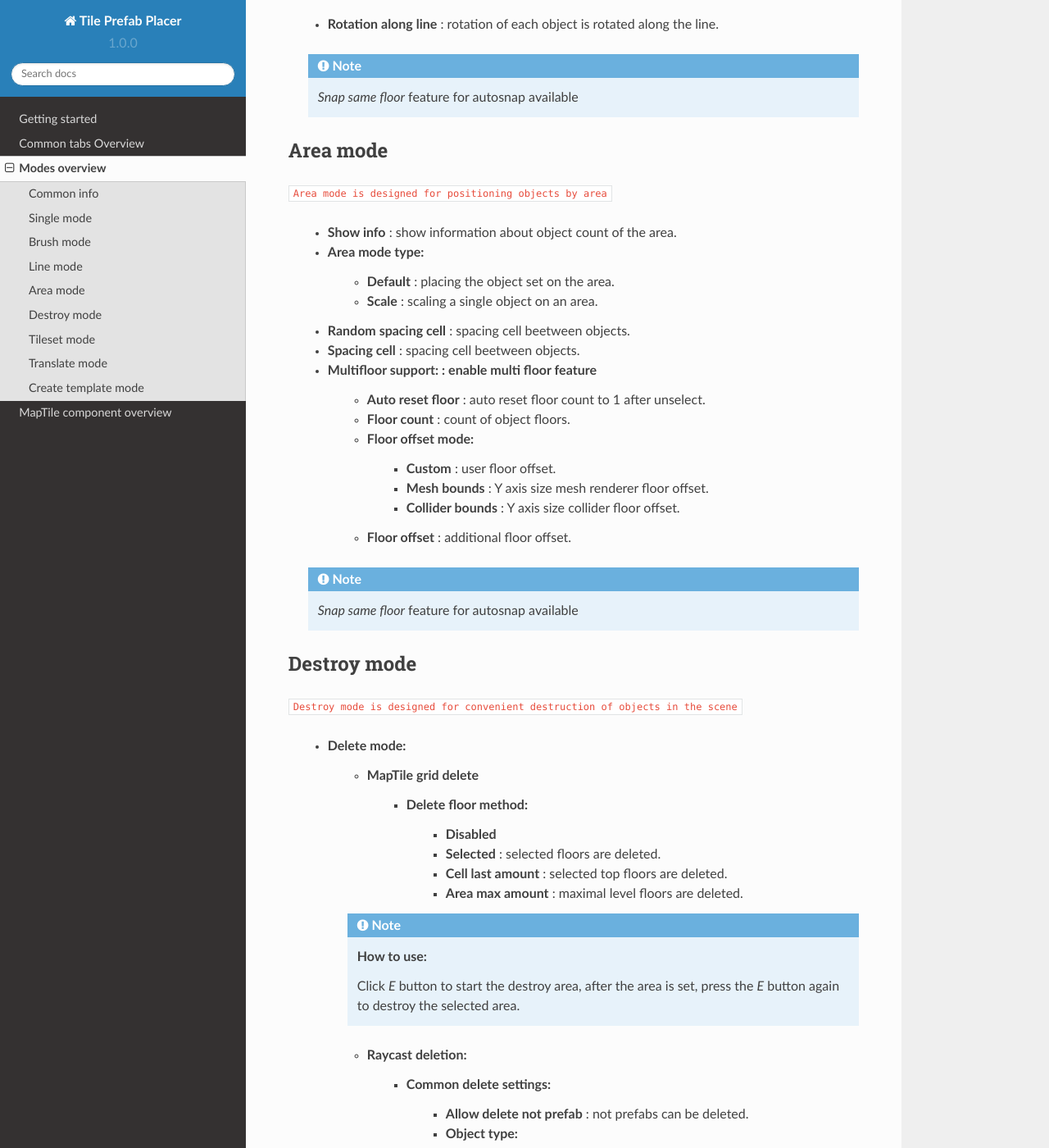
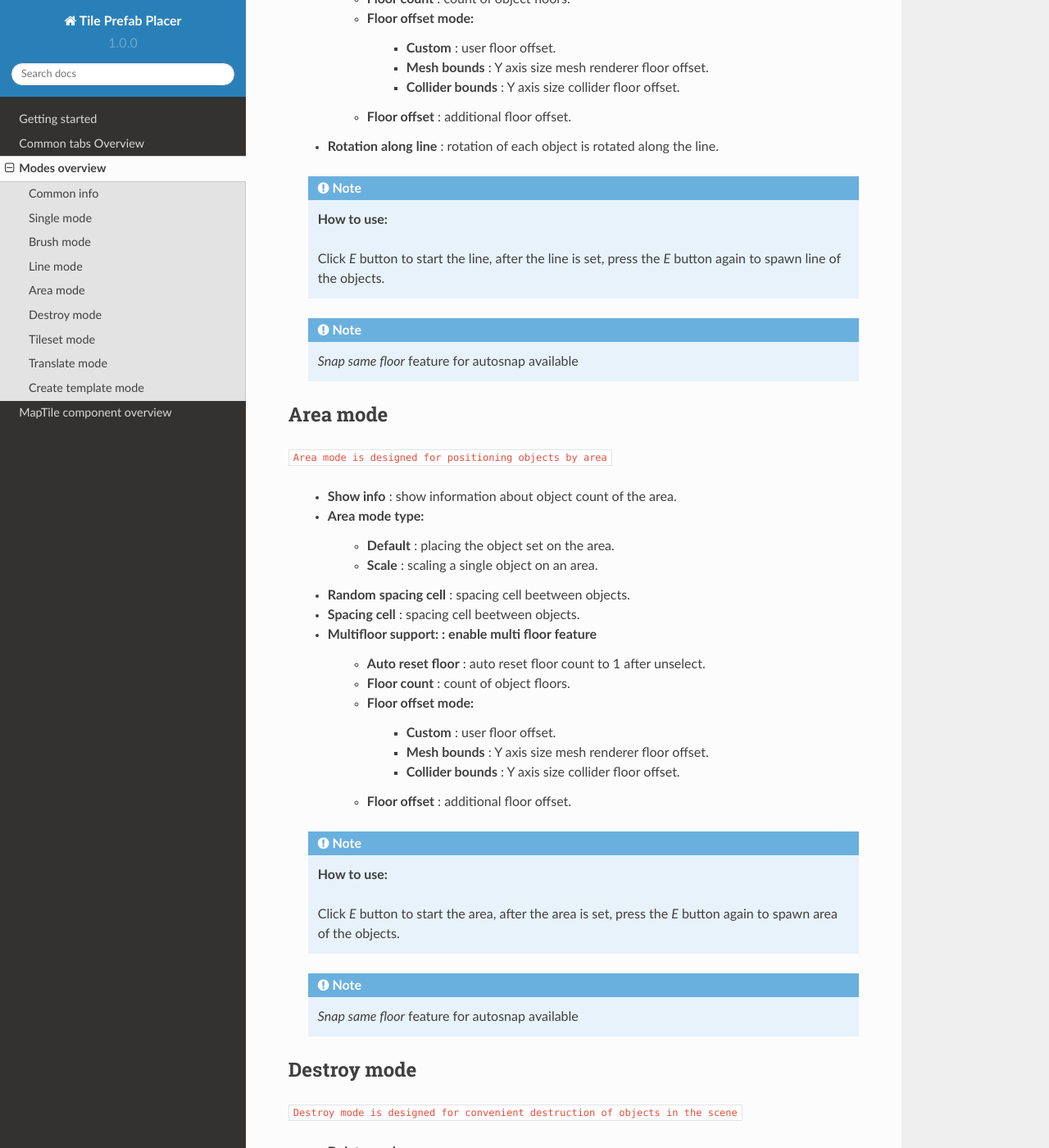
Before and after one commit to tawi1/Tile-Prefab-Placer, a Sphinx documentation site: the page built from docs/source/modes.rst, in a window 1280 px wide and 1400 px high, scrolled down 9054 px. Shown: the whole window at 82% size. Built offline with Sphinx 7.4.7 and the Read the Docs theme 2.0.0, drawn with Linux system fonts in a browser that asks for light colours; some of the changed text lies outside the part shown.

```diff
--- a/docs/source/modes.rst
+++ b/docs/source/modes.rst
@@ -168,15 +168,20 @@ Brush mode
 
 
 	.. image:: images/modes/BrushMode/BrushAnim1.gif
-	Brush example1.
+	`Brush example1.`
 
 
 	.. image:: images/modes/BrushMode/BrushAnim2.gif
-	Brush example2.
+	`Brush example2.`
 
 
 	.. image:: images/modes/BrushMode/BrushAnim3.gif
-	Brush example3 (slope angle 30 degrees enabled).
+	`Brush example3 (slope angle 30 degrees enabled).`
+
+	.. note::
+		**How to use:**
+
+		Click `E` button to spawn objects under the brush.
 
 
 Line mode
@@ -210,6 +215,11 @@ Line mode
 	* **Rotation along line** : rotation of each object is rotated along the line.
 
 	.. note::
+		**How to use:**
+
+		Click `E` button to start the line, after the line is set, press the `E` button again to spawn line of the objects.
+
+	.. note::
 		`Snap same floor` feature for autosnap available
 
 Area mode
@@ -231,6 +241,11 @@ Area mode
 			* **Mesh bounds** : Y axis size mesh renderer floor offset.
 			* **Collider bounds** : Y axis size collider floor offset.
 		* **Floor offset** : additional floor offset.
+
+	.. note::
+		**How to use:**
+
+		Click `E` button to start the area, after the area is set, press the `E` button again to spawn area of the objects.
 
 	.. note::
 		`Snap same floor` feature for autosnap available
@@ -313,7 +328,12 @@ Tileset mode
 		* Select the cells where the connection of the tiles will be.
 
 			.. image:: images/modes/TilesetArea/TilesetAnim2.gif
+				:width: 400
 			.. image:: images/modes/TilesetArea/TilesetAnim3.gif
+				:width: 400
+			.. image:: images/modes/TilesetArea/TilesetAnim4.gif
+				:width: 400
+			.. image:: images/modes/TilesetArea/TilesetAnim5.gif
 
 	.. note::
 		**How to use:**
```
Also changed, not shown: docs/source/images/modes/TilesetArea/TilesetAnim4.gif (added), docs/source/images/modes/TilesetArea/TilesetAnim5.gif (added).
